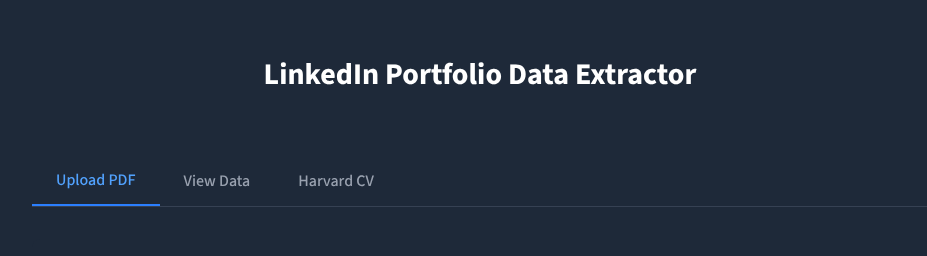
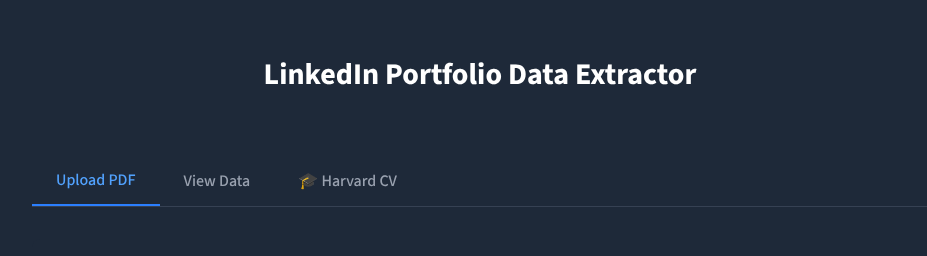
Before and after one commit to ramiroAlvarez9/linkedin-resume-extractor, a Preact app: page / in a window 1280 px wide. Shown: the top 256 px of the page, without its empty margins (160-1087 px from the left). Built offline with nearby package versions, Linux system fonts and the light colour scheme.

Commit message:
feat: adding download button an scroll for large cvs

```diff
--- a/src/App.tsx
+++ b/src/App.tsx
@@ -60,27 +60,26 @@
         <div className="flex mb-8 border-b border-gray-700">
           <button
             onClick={() => setActiveTab("upload")}
-            className={`cursor-pointer px-6 py-3 font-medium transition-colors ${
-              activeTab === "upload" ? "border-b-2 border-blue-500 text-blue-400" : "text-gray-400 hover:text-white"
-            }`}
+            className={`cursor-pointer px-6 py-3 font-medium transition-colors ${activeTab === "upload" ? "border-b-2 border-blue-500 text-blue-400" : "text-gray-400 hover:text-white"
+              }`}
           >
             Upload PDF
           </button>
           <button
             onClick={() => setActiveTab("data")}
-            className={`cursor-pointer  px-6 py-3 font-medium transition-colors ${
-              activeTab === "data" ? "border-b-2 border-blue-500 text-blue-400" : "text-gray-400 hover:text-white"
-            }`}
+            className={`cursor-pointer  px-6 py-3 font-medium transition-colors ${activeTab === "data" ? "border-b-2 border-blue-500 text-blue-400" : "text-gray-400 hover:text-white"
+              }`}
           >
             View Data
           </button>
           <button
             onClick={() => setActiveTab("harvard-cv")}
-            className={`cursor-pointer px-6 py-3 font-medium transition-colors ${
-              activeTab === "harvard-cv" ? "border-b-2 border-blue-500 text-blue-400" : "text-gray-400 hover:text-white"
-            }`}
+            className={`cursor-pointer px-6 py-3 font-medium transition-all duration-200 rounded-t-lg ${activeTab === "harvard-cv"
+              ? "border-b-2 border-emerald-500 text-emerald-400 bg-emerald-500/10 shadow-lg"
+              : "text-gray-400 hover:text-white hover:bg-gray-700/50 hover:shadow-md"
+              }`}
           >
-            Harvard CV
+            🎓 Harvard CV
           </button>
         </div>
         {activeTab === "upload" && (
@@ -153,7 +152,11 @@
 
         {activeTab === "harvard-cv" && (
           <div className="bg-gray-800 rounded-lg p-8">
-            <h2 className="text-xl font-semibold mb-6 text-center">Harvard CV</h2>
+            <div className="flex justify-center items-center p-4">
+              <button className="cursor-pointer px-4 py-2 bg-emerald-600 lg:hover:bg-emerald-700 text-white font-medium rounded-lg transition-all duration-200 shadow-md lg:hover:shadow-lg lg:hover:scale-105 flex items-center gap-2">
+                📥 Download .doc
+              </button>
+            </div>
             <div className="flex justify-center">
               <div className="bg-white shadow-lg w-full max-w-full p-0">
                 {cvData ? (
--- a/src/components/harvardCv.tsx
+++ b/src/components/harvardCv.tsx
@@ -13,7 +13,7 @@
   };
 
   return (
-    <div className="max-w-4xl mx-auto bg-white p-8 text-black font-sans text-xs leading-tight">
+    <div className="w-[210mm] h-[297mm] mx-auto bg-white p-8 text-black font-sans text-xs leading-tight overflow-auto shadow-lg [&::-webkit-scrollbar]:w-2 [&::-webkit-scrollbar-track]:bg-transparent [&::-webkit-scrollbar-thumb]:bg-gray-300/50 [&::-webkit-scrollbar-thumb]:rounded-full hover:[&::-webkit-scrollbar-thumb]:bg-gray-400/70">
       <div className="text-center mb-6">
         <div className="relative">
           <h1 className="text-lg font-bold mb-2">{cvData.name}</h1>
--- a/src/index.tsx
+++ b/src/index.tsx
@@ -74,7 +74,7 @@
         "company": "string",
         "position": "string",
         "startDate": "string (Month Year)",
-        "endDate": "string (Month Year. If is "Present" the you need replace this for ${currentMonth} ${currentYear})",
+        "endDate": "string (Month Year)",
         "duration": "string",
         "location": "string",
         "description": ["description of tasks in the company (optional, can be empty.)"],
@@ -83,7 +83,7 @@
         "institution": "string",
         "degree": "string",
         "field": "string",
-        "period": "string (e.g Month Year- Month Year)"
+        "period": "string (e.g Month Year - Month Year)"
       }]
     }`;
 
@@ -162,7 +162,7 @@
         "company": "string",
         "position": "string",
         "startDate": "string (Month Year)",
-        "endDate": "string (Month Year. If its "Present" the you need replace this for ${currentMonth} ${currentYear})",
+        "endDate": "string (Month Year)",
         "duration": "string",
         "location": "string",
         "description": ["description of tasks in the company (optional, can be empty.)"],
```
